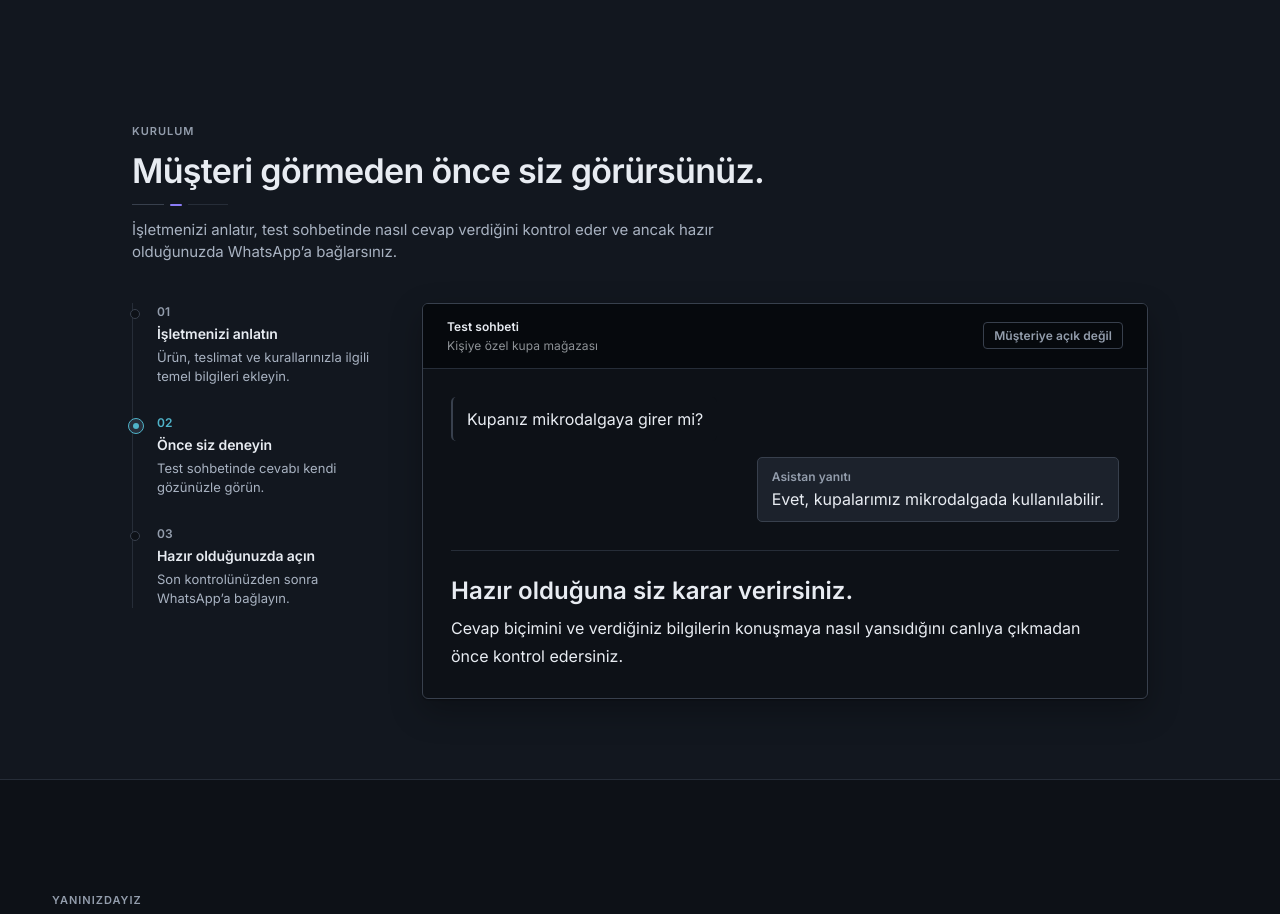
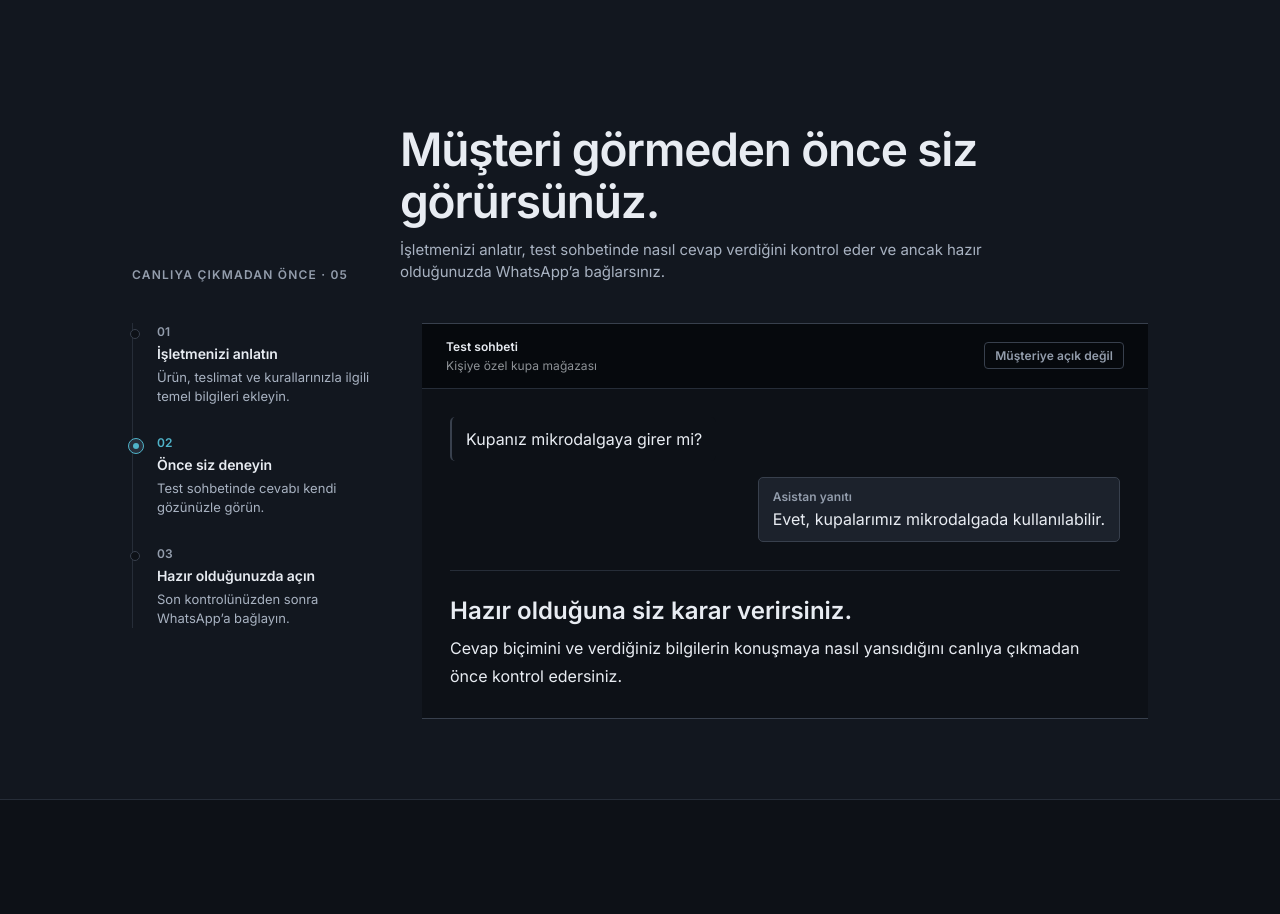
Before and after one commit to keremm44/whatsapp-assistant, a Next.js app in the folder frontend/: page / in a window 1280 px wide. Shown: the part 4300-5214 px from the top of the page. Built offline with nearby package versions, Linux system fonts and the light colour scheme; no server answers.

Commit message:
frontend: make onboarding a quieter editorial handoff

```diff
--- a/frontend/src/components/marketing/onboarding-section.tsx
+++ b/frontend/src/components/marketing/onboarding-section.tsx
@@ -3,7 +3,6 @@ import * as React from "react";
 import { ChatBubble } from "@/components/marketing/chat-bubbles";
 import { MARKETING_STORY } from "@/components/marketing/marketing-story";
 import { MarketingReveal } from "@/components/marketing/marketing-motion";
-import { MarketingSectionHeading } from "@/components/marketing/section-heading";
 
 export function OnboardingSection() {
   return (
@@ -11,11 +10,19 @@ export function OnboardingSection() {
       id="kurulum"
       className="mx-auto w-full max-w-[1080px] scroll-mt-20 px-4 py-14 md:px-6 md:py-20 lg:px-8"
     >
-      <MarketingSectionHeading
-        eyebrow="Kurulum"
-        title="Müşteri görmeden önce siz görürsünüz."
-        description="İşletmenizi anlatır, test sohbetinde nasıl cevap verdiğini kontrol eder ve ancak hazır olduğunuzda WhatsApp’a bağlarsınız."
-      />
+      <div className="grid gap-5 md:grid-cols-[220px_minmax(0,1fr)] md:items-end md:gap-12">
+        <p className="type-meta font-semibold uppercase tracking-[0.1em] text-muted-foreground">
+          Canlıya çıkmadan önce · 05
+        </p>
+        <div>
+          <h2 className="font-display text-[34px] font-semibold leading-[40px] tracking-[-0.025em] text-foreground sm:text-[46px] sm:leading-[52px]">
+            Müşteri görmeden önce siz görürsünüz.
+          </h2>
+          <p className="mt-3 max-w-2xl type-body text-muted">
+            İşletmenizi anlatır, test sohbetinde nasıl cevap verdiğini kontrol eder ve ancak hazır olduğunuzda WhatsApp’a bağlarsınız.
+          </p>
+        </div>
+      </div>
 
       <div className="mt-10 grid gap-8 lg:grid-cols-[250px_minmax(0,1fr)] lg:items-start lg:gap-10">
         <MarketingReveal variant="product" className="lg:order-2">
@@ -72,7 +79,7 @@ function SetupRail() {
 
 function TestConversation() {
   return (
-    <div className="overflow-hidden rounded-sheet border border-boundary bg-sunken shadow-surface">
+    <div className="border-y border-boundary bg-sunken">
       <div className="flex flex-wrap items-center justify-between gap-3 border-b border-divider bg-chrome px-4 py-3.5 sm:px-6">
         <div>
           <p className="type-meta font-semibold text-chrome-foreground">Test sohbeti</p>
```
